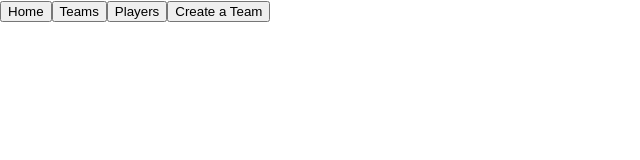
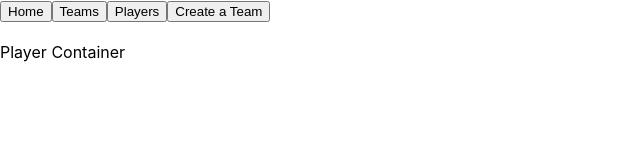
Before and after one commit to Jnorman2123/soccer-player-manager-project, a React (Create React App) app: page /players/new in a window 1280 px wide. Shown: the top 160 px of the page, without its empty margins (0-640 px from the left). Built offline with nearby package versions, Linux system fonts and the light colour scheme.

Commit message:
added player show route to routes and made basic player container component

```diff
--- a/src/containers/PlayerContainer.js
+++ b/src/containers/PlayerContainer.js
@@ -0,0 +1,13 @@
+import React, { Component } from 'react'
+
+class PlayerContainer extends Component {
+    render() {
+        return (
+            <div>
+                Player Container
+            </div>
+        )
+    }
+}
+
+export default PlayerContainer
--- a/src/containers/PlayersContainer.js
+++ b/src/containers/PlayersContainer.js
@@ -21,7 +21,7 @@ class PlayersContainer extends Component {
     render () {
         return (
             <div>
-                Player Container
+                Players Container
                 <Players props={this.props} renderPlayers={this.renderPlayers} />
             </div>
         )
--- a/src/routes.js
+++ b/src/routes.js
@@ -2,6 +2,7 @@ import React from 'react'
 import { Route, Switch } from 'react-router'
 import TeamsContainer from './containers/TeamsContainer'
 import TeamContainer from './containers/TeamContainer'
+import PlayerContainer from './containers/PlayerContainer'
 import PlayersContainer from './containers/PlayersContainer'
 import NavBar from './components/nav/NavBar'
 import Home from './components/home/Home'
@@ -17,6 +18,7 @@ const routes = (
             <Route exact path='/players' component={PlayersContainer} />
             <Route exact path='/teams/new' component={TeamForm} />
             <Route exact path='/teams/:teamID' component={TeamContainer} />
+            <Route exact path='/players/:playerID' component={PlayerContainer} />
             <Route exact path='/teams/:teamID/edit' component={EditTeamForm} />
         </Switch>
     </div>
```
